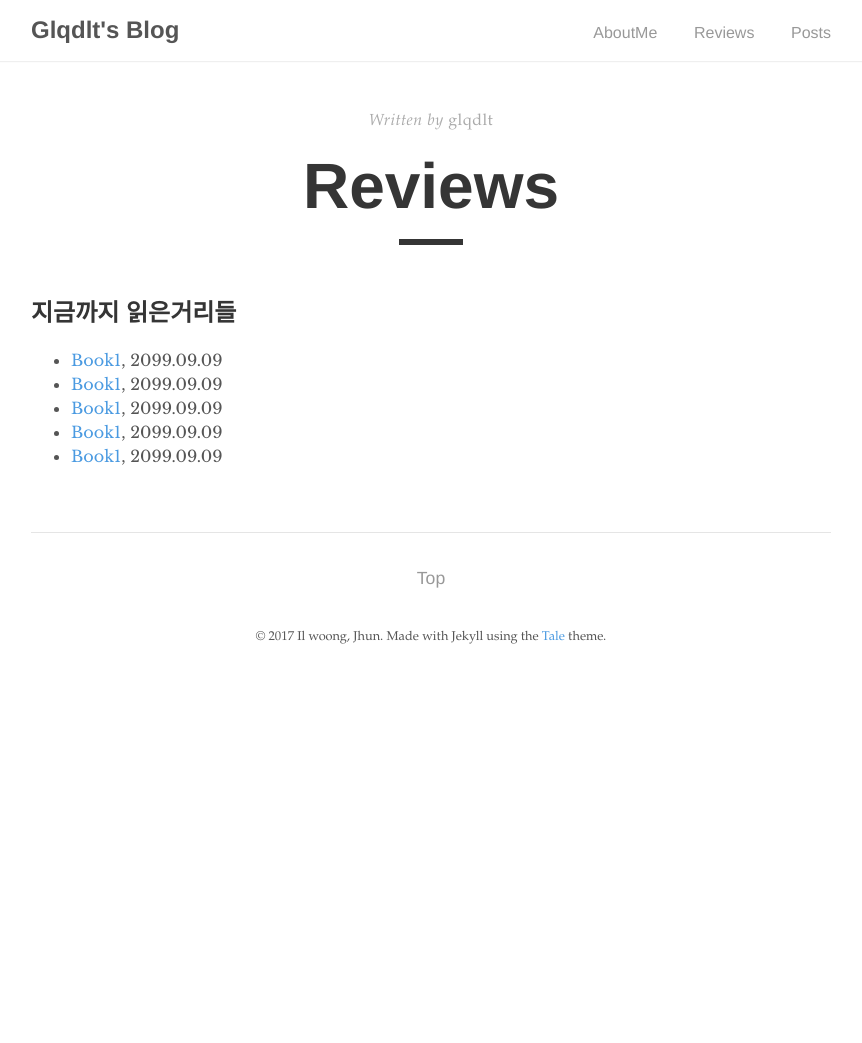
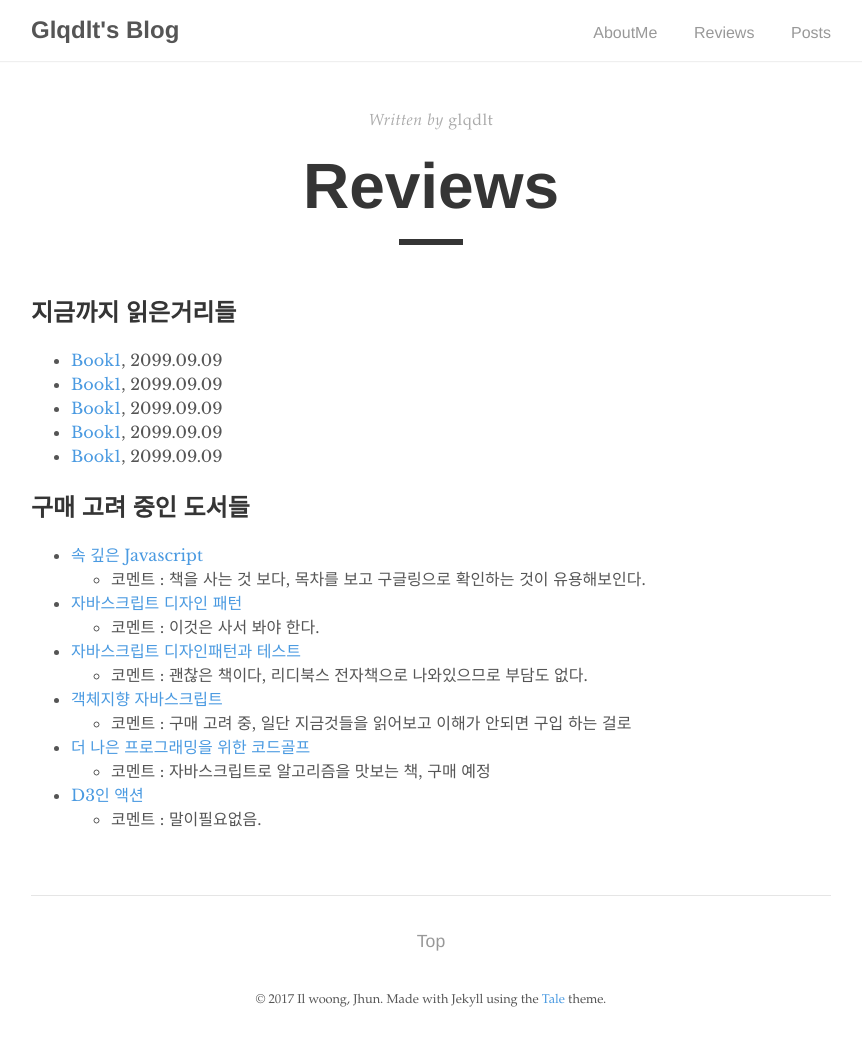
Before and after one commit to glqdlt/glqdlt.github.io, a Jekyll site: the page built from reviews.md, in a window 1280 px wide. Shown: the whole page, without its empty margins (209-1071 px from the left). Built offline with Jekyll 4.4.1, drawn with Linux system fonts in a browser that asks for light colours; before the commit the page ends 900 px from its top, so only the background shows below that.

Commit message:
Reviews update

```diff
--- a/reviews.md
+++ b/reviews.md
@@ -11,3 +11,25 @@ permalink: reviews
 + [Book1](#), 2099.09.09
 + [Book1](#), 2099.09.09
 + [Book1](#), 2099.09.09
+
+
+
+## 구매 고려 중인 도서들
+
++ [속 깊은 Javascript](http://book.naver.com/bookdb/book_detail.nhn?bid=11282182)
+     * 코멘트 : 책을 사는 것 보다, 목차를 보고 구글링으로 확인하는 것이 유용해보인다.
+
++ [자바스크립트 디자인 패턴](http://book.naver.com/bookdb/book_detail.nhn?bid=10824738)
+    * 코멘트 : 이것은 사서 봐야 한다.
+
++ [자바스크립트 디자인패턴과 테스트](https://ridibooks.com/v2/Detail?id=754020259)
+    * 코멘트 : 괜찮은 책이다, 리디북스 전자책으로 나와있으므로 부담도 없다.
+
++ [객체지향 자바스크립트](http://m.book.naver.com/bookdb/book_detail.nhn?biblio.bid=12595865)
+    * 코멘트 : 구매 고려 중, 일단 지금것들을 읽어보고 이해가 안되면 구입 하는 걸로
+
++ [더 나은 프로그래밍을 위한 코드골프](http://m.book.naver.com/bookdb/book_detail.nhn?biblio.bid=8721703)
+    * 코멘트 : 자바스크립트로 알고리즘을 맛보는 책, 구매 예정
+
++ [D3인 액션](http://book.naver.com/bookdb/book_detail.nhn?bid=10750077)
+    * 코멘트 : 말이필요없음.
```
